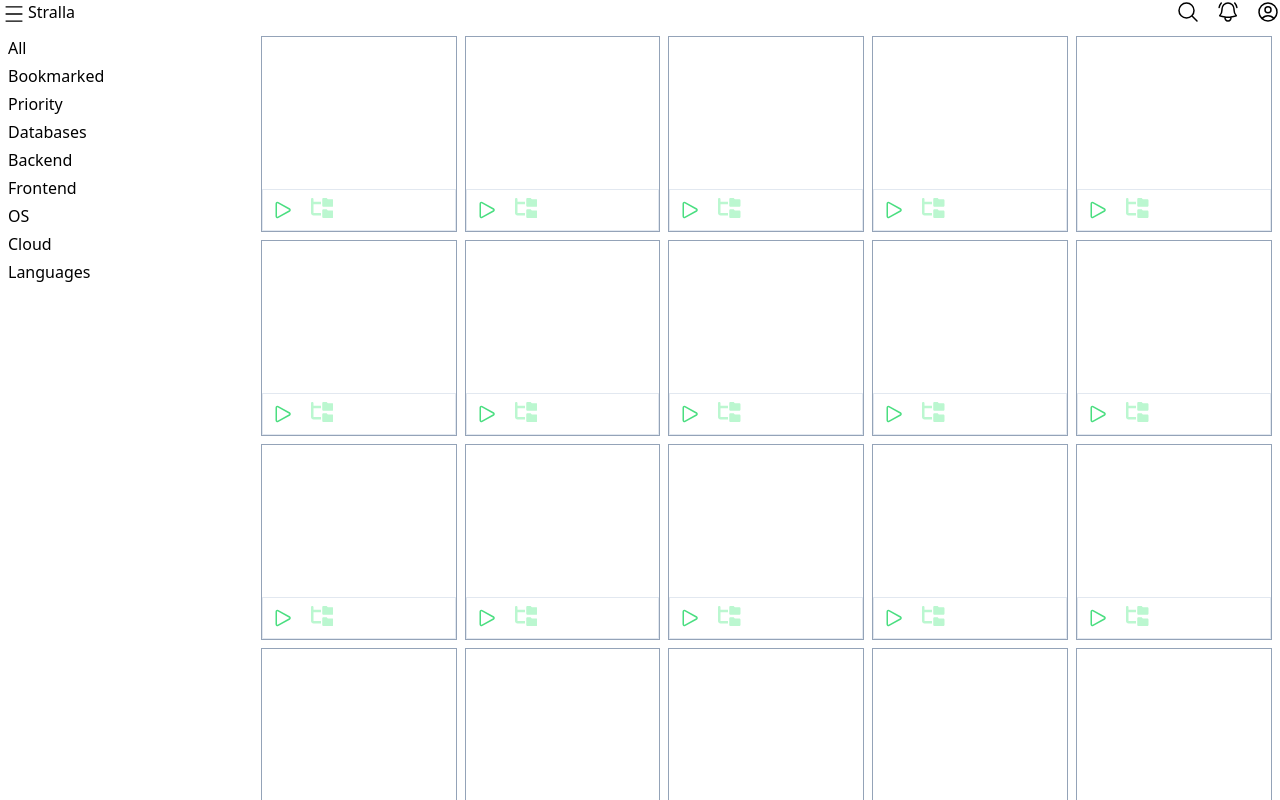
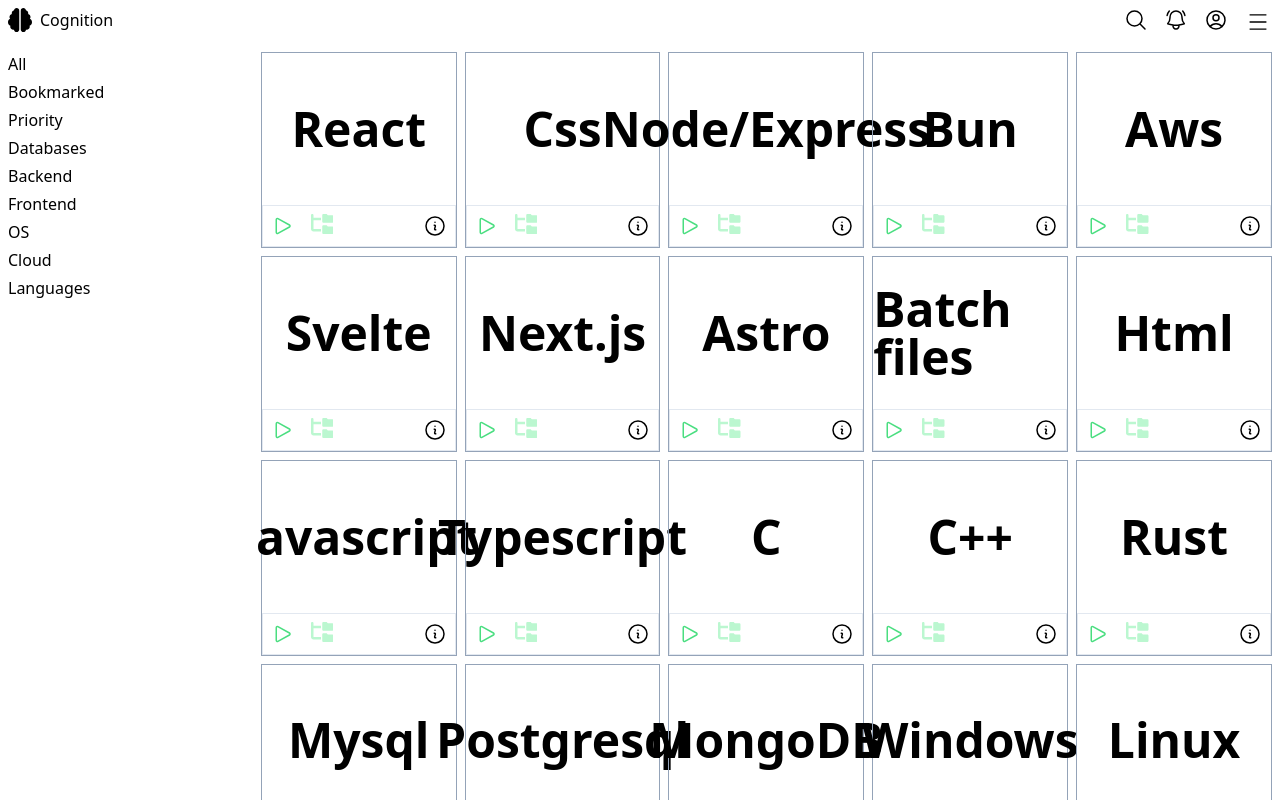
Before and after one commit to JordanRoberts-2000/Cognition, a React (Vite) app: page / in a window 1280 px wide. Shown: the top 800 px of the page. Built offline with nearby package versions, Linux system fonts and the light colour scheme.

Commit message:
ui improvements

```diff
--- a/src/App.tsx
+++ b/src/App.tsx
@@ -1,12 +1,13 @@
 import Category from "./components/categories/Category"
 import Header from "./components/ui/header/Header"
+import data from "./data/data.json"
 
 const App = () => {
     return (
         <>
             <Header />
             <div className="flex flex-col md:flex-row">
-                <div className="flex-[2]">
+                <div className="flex-[2] sticky top-11 bg-white border-b-2 border-black">
                     <ul className="flex md:flex-col gap-4 md:gap-1 w-full overflow-x-auto p-2">
                         <li>All</li>
                         <li>Bookmarked</li>
@@ -20,7 +21,7 @@
                     </ul>
                 </div>
                 <div className="grid grid-cols-1 md:grid-cols-5 w-full gap-2 flex-[8] pb-2 px-2 md:pt-2">
-                    {[...Array(30)].map((i) => <Category key={i} />)}
+                    {data.allData.map((el, i) => <Category key={i} title={el.name}/>)}
                 </div>
             </div>
         </>
--- a/src/components/categories/Category.tsx
+++ b/src/components/categories/Category.tsx
@@ -1,15 +1,23 @@
+type Props = {
+    title: string
+}
 
-
-const Category = () => {
+const Category = ({title}: Props) => {
     return (
-        <div className="aspect-square flex flex-col border border-slate-400">
-            <div className="flex-1"></div>
+        <div className="aspect-video md:aspect-square flex flex-col border border-slate-400">
+            <div className="flex-1 flex items-center justify-center text-5xl font-bold">
+                {title}
+            </div>
             <div className="border-slate-200 border p-2 flex">
-                <svg className="w-6 h-6 stroke-green-400" xmlns="http://www.w3.org/2000/svg" fill="none" viewBox="0 0 24 24" strokeWidth={1.5}>
-                    <path strokeLinecap="round" strokeLinejoin="round" d="M5.25 5.653c0-.856.917-1.398 1.667-.986l11.54 6.348a1.125 1.125 0 010 1.971l-11.54 6.347a1.125 1.125 0 01-1.667-.985V5.653z" />
+                <div className="flex">
+                    <svg className="w-6 h-6 stroke-green-400" xmlns="http://www.w3.org/2000/svg" fill="none" viewBox="0 0 24 24" strokeWidth={1.5}>
+                        <path strokeLinecap="round" strokeLinejoin="round" d="M5.25 5.653c0-.856.917-1.398 1.667-.986l11.54 6.348a1.125 1.125 0 010 1.971l-11.54 6.347a1.125 1.125 0 01-1.667-.985V5.653z" />
+                    </svg>
+                    <svg className="h-5 fill-green-200 ml-4" xmlns="http://www.w3.org/2000/svg" viewBox="0 0 576 512"><path d="M64 32C64 14.3 49.7 0 32 0S0 14.3 0 32v96V384c0 35.3 28.7 64 64 64H256V384H64V160H256V96H64V32zM288 192c0 17.7 14.3 32 32 32H544c17.7 0 32-14.3 32-32V64c0-17.7-14.3-32-32-32H445.3c-8.5 0-16.6-3.4-22.6-9.4L409.4 9.4c-6-6-14.1-9.4-22.6-9.4H320c-17.7 0-32 14.3-32 32V192zm0 288c0 17.7 14.3 32 32 32H544c17.7 0 32-14.3 32-32V352c0-17.7-14.3-32-32-32H445.3c-8.5 0-16.6-3.4-22.6-9.4l-13.3-13.3c-6-6-14.1-9.4-22.6-9.4H320c-17.7 0-32 14.3-32 32V480z" /></svg>
+                </div>
+                <svg className="w-6 h-6 ml-auto stroke-black" xmlns="http://www.w3.org/2000/svg" fill="none" viewBox="0 0 24 24" strokeWidth={1.5}>
+                    <path strokeLinecap="round" strokeLinejoin="round" d="M11.25 11.25l.041-.02a.75.75 0 011.063.852l-.708 2.836a.75.75 0 001.063.853l.041-.021M21 12a9 9 0 11-18 0 9 9 0 0118 0zm-9-3.75h.008v.008H12V8.25z" />
                 </svg>
-
-                <svg className="h-5 fill-green-200 ml-4" xmlns="http://www.w3.org/2000/svg" viewBox="0 0 576 512"><path d="M64 32C64 14.3 49.7 0 32 0S0 14.3 0 32v96V384c0 35.3 28.7 64 64 64H256V384H64V160H256V96H64V32zM288 192c0 17.7 14.3 32 32 32H544c17.7 0 32-14.3 32-32V64c0-17.7-14.3-32-32-32H445.3c-8.5 0-16.6-3.4-22.6-9.4L409.4 9.4c-6-6-14.1-9.4-22.6-9.4H320c-17.7 0-32 14.3-32 32V192zm0 288c0 17.7 14.3 32 32 32H544c17.7 0 32-14.3 32-32V352c0-17.7-14.3-32-32-32H445.3c-8.5 0-16.6-3.4-22.6-9.4l-13.3-13.3c-6-6-14.1-9.4-22.6-9.4H320c-17.7 0-32 14.3-32 32V480z" /></svg>
             </div>
         </div>
     )
--- a/src/components/ui/header/Header.tsx
+++ b/src/components/ui/header/Header.tsx
@@ -3,10 +3,12 @@
 
 const Header = () => {
     return (
-        <HeaderWrapper2>
-            <SvgHamburgerMenu/>
-            <div>Stralla</div>
-            <div className="ml-auto flex gap-4">
+        <HeaderWrapper2 className="bg-white p-2">
+            <div className="flex gap-2">
+                <svg className="h-6 fill-black" xmlns="http://www.w3.org/2000/svg" viewBox="0 0 512 512"><path d="M184 0c30.9 0 56 25.1 56 56V456c0 30.9-25.1 56-56 56c-28.9 0-52.7-21.9-55.7-50.1c-5.2 1.4-10.7 2.1-16.3 2.1c-35.3 0-64-28.7-64-64c0-7.4 1.3-14.6 3.6-21.2C21.4 367.4 0 338.2 0 304c0-31.9 18.7-59.5 45.8-72.3C37.1 220.8 32 207 32 192c0-30.7 21.6-56.3 50.4-62.6C80.8 123.9 80 118 80 112c0-29.9 20.6-55.1 48.3-62.1C131.3 21.9 155.1 0 184 0zM328 0c28.9 0 52.6 21.9 55.7 49.9c27.8 7 48.3 32.1 48.3 62.1c0 6-.8 11.9-2.4 17.4c28.8 6.2 50.4 31.9 50.4 62.6c0 15-5.1 28.8-13.8 39.7C493.3 244.5 512 272.1 512 304c0 34.2-21.4 63.4-51.6 74.8c2.3 6.6 3.6 13.8 3.6 21.2c0 35.3-28.7 64-64 64c-5.6 0-11.1-.7-16.3-2.1c-3 28.2-26.8 50.1-55.7 50.1c-30.9 0-56-25.1-56-56V56c0-30.9 25.1-56 56-56z" /></svg>
+                Cognition
+            </div>
+            <div className="ml-auto mr-4 flex gap-4">
                 <svg className="w-6 h-6 stroke-black" xmlns="http://www.w3.org/2000/svg" fill="none" viewBox="0 0 24 24" strokeWidth={1.5}>
                     <path strokeLinecap="round" strokeLinejoin="round" d="M21 21l-5.197-5.197m0 0A7.5 7.5 0 105.196 5.196a7.5 7.5 0 0010.607 10.607z" />
                 </svg>
@@ -17,6 +19,7 @@
                     <path strokeLinecap="round" strokeLinejoin="round" d="M17.982 18.725A7.488 7.488 0 0012 15.75a7.488 7.488 0 00-5.982 2.975m11.963 0a9 9 0 10-11.963 0m11.963 0A8.966 8.966 0 0112 21a8.966 8.966 0 01-5.982-2.275M15 9.75a3 3 0 11-6 0 3 3 0 016 0z" />
                 </svg>
             </div>
+            <SvgHamburgerMenu />
         </HeaderWrapper2>
     )
 }
--- /dev/null
+++ b/src/data/data.json
@@ -0,0 +1,64 @@
+{
+    "allData": [
+        {
+            "name" : "React"
+        },
+        {
+            "name" : "Css"
+        },
+        {
+            "name" : "Node/Express"
+        },
+        {
+            "name" : "Bun"
+        },
+        {
+            "name" : "Aws"
+        },
+        {
+            "name" : "Svelte"
+        },
+        {
+            "name" : "Next.js"
+        },
+        {
+            "name" : "Astro"
+        },
+        {
+            "name" : "Batch files"
+        },
+        {
+            "name" : "Html"
+        },
+        {
+            "name" : "Javascript"
+        },
+        {
+            "name" : "Typescript"
+        },
+        {
+            "name" : "C"
+        },
+        {
+            "name" : "C++"
+        },
+        {
+            "name" : "Rust"
+        },
+        {
+            "name" : "Mysql"
+        },
+        {
+            "name" : "Postgresql"
+        },
+        {
+            "name" : "MongoDB"
+        },
+        {
+            "name" : "Windows"
+        },
+        {
+            "name" : "Linux"
+        }
+    ]
+}
```
